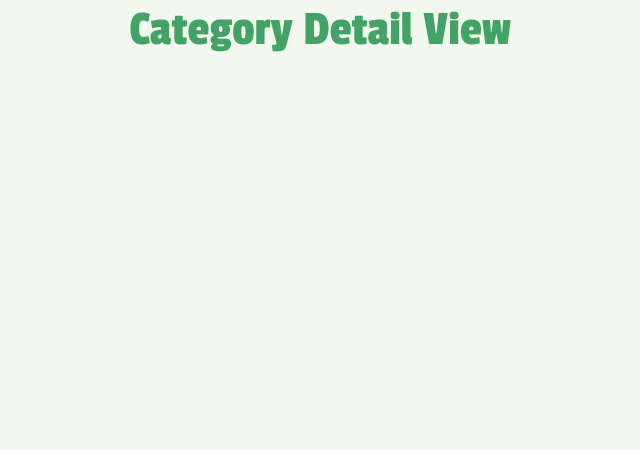
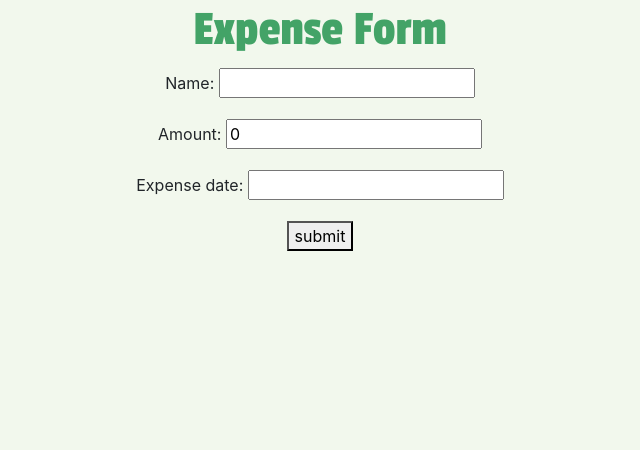
Before and after one commit to dennischen123/BudgetFusion, a Django app: page /budgets/1/categories/1/expenses/create/ in a window 1280 px wide. Shown: the part 64-514 px from the top of the page, without its empty margins (320-960 px from the left). Run offline with Django 3.2, Linux system fonts and the light colour scheme; data that the repository does not hold is empty; some libraries are stand-ins or nearby versions.

Commit message:
expense add, edit, delete added

```diff
--- a/BudgetFusion/BudgetFusion/settings.py
+++ b/BudgetFusion/BudgetFusion/settings.py
@@ -77,7 +77,7 @@ WSGI_APPLICATION = 'BudgetFusion.wsgi.application'
 DATABASES = {
     'default': {
         'ENGINE': 'django.db.backends.postgresql',
-        'NAME': 'budgetfusion',
+        'NAME': 'budgetFusion',
     }
 }
 
--- a/BudgetFusion/main_app/templates/categories/category_details.html
+++ b/BudgetFusion/main_app/templates/categories/category_details.html
@@ -1,5 +1,11 @@
 {% extends 'base.html' %} {% block content %}
-<h1>Category Detail View</h1>
+<div class="d-flex justify-content-between">
+    <p></p>
+    <h1 class="ml-5">Category Details</h1>
+    <a href="{% url 'expense_create' budget_id category_id %}" >
+        <button type="button" class="btn btn-outline-success rounded-pill mb-5 mt-1 mr-2">Add Expense</button>
+    </a>
+</div>
 <div class="container">
     <div class="row">
         <div class="col-6">
@@ -25,6 +31,14 @@
                         <p>Amount: ${{ expense.amount }}</p>
                         <p>Date: {{ expense.date }}</p>
                         <p></p>
+                        <div class="btn">
+                            <a href="{% url 'expense_update' budget_id category_id expense.id%}">
+                                <button type="button" class="btn btn-outline-success rounded-pill">Edit</button>
+                            </a>
+                            <a href="{% url 'expense_delete' budget_id category_id expense.id %}">
+                                <button class="btn btn-success rounded-pill">Delete</button>
+                            </a>
+                        </div>
                     </div>
                 </div>
             {% endfor %}
--- /dev/null
+++ b/BudgetFusion/main_app/templates/expenses/expense_form.html
@@ -0,0 +1,12 @@
+{% extends 'base.html' %}
+
+{% block content %}
+<h1>Expense Form</h1>
+<section>
+    <form method="POST">
+        {% csrf_token %}
+        {{ form.as_p}}
+        <button type="submit">submit</button>
+    </form>
+</section>
+{% endblock %}
--- a/BudgetFusion/main_app/urls.py
+++ b/BudgetFusion/main_app/urls.py
@@ -27,7 +27,7 @@ urlpatterns = [
     # crud routes for Expense
     path('budgets/<int:budget_id>/categories/<int:category_id>/expenses/', views.expense_index, name="expense_index"),
     path('budgets/<int:budget_id>/categories/<int:category_id>/expenses/<int:expense_id>/detail/', views.expense_detail, name="expense_detail"),
-    path('budgets/<int:budget_id>/categories/<int:category_id>/expenses/create/', views.expense_index, name="expense_create"),
+    path('budgets/<int:budget_id>/categories/<int:category_id>/expenses/create/', views.expense_create, name="expense_create"),
     path('budgets/<int:budget_id>/categories/<int:category_id>/expenses/<int:expense_id>/update', views.expense_update, name="expense_update"),
     path('budgets/<int:budget_id>/categories/<int:category_id>/expenses/<int:expense_id>/delete', views.expense_delete, name="expense_delete"),
 
--- a/BudgetFusion/main_app/views.py
+++ b/BudgetFusion/main_app/views.py
@@ -153,7 +153,9 @@ def expense_create(request, budget_id, category_id):
     if request.method == 'POST':
         form = ExpenseForm(request.POST)
         if form.is_valid():
-            expense = form.save()
+            expense = form.save(commit=False)
+            expense.category_id = category_id
+            expense.save()
             return redirect('expense_index', budget_id, category_id)
     else:
         form = ExpenseForm()
@@ -168,7 +170,8 @@ def expense_update(request, budget_id, category_id, expense_id):
             expense = form.save()
             return redirect('expense_index', budget_id, category_id)
     else:
-        form = ExpenseForm(instance=expense)
+        form = ExpenseForm()
+
     return render(request, 'expenses/expense_form.html', { 'form': form})
 
 
```
